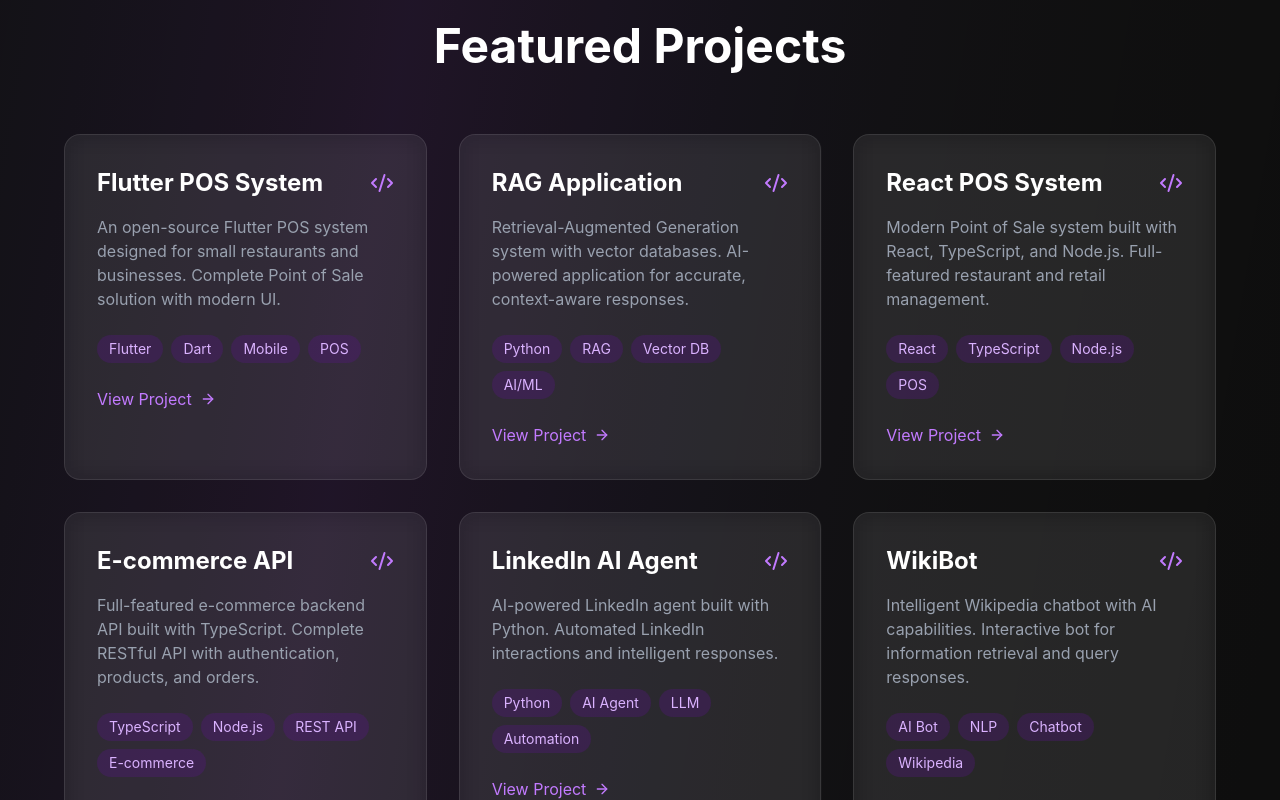
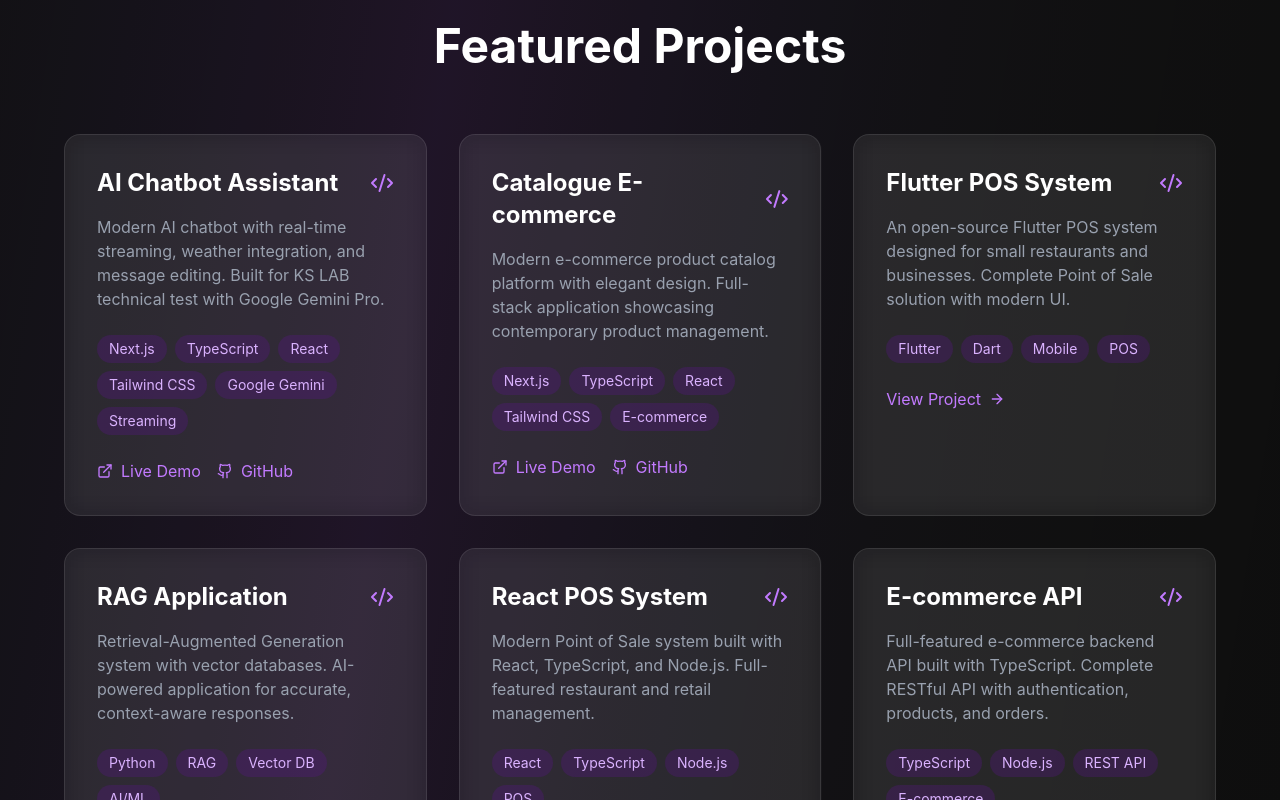
Before and after one commit to ialnezami/portfolio-website, a Next.js app: page /en in a window 1280 px wide. Shown: the part 5200-6000 px from the top of the page. Built offline with nearby package versions, Linux system fonts and the light colour scheme.

Commit message:
Add new projects to portfolio and enhance project links

```diff
--- a/app/[locale]/page.tsx
+++ b/app/[locale]/page.tsx
@@ -18,7 +18,8 @@
   Cpu,
   Database,
   Cloud,
-  Bot
+  Bot,
+  ExternalLink
 } from 'lucide-react';
 import LanguageSwitcher from './components/LanguageSwitcher';
 
@@ -89,6 +90,20 @@
   ];
 
   const projects = [
+    {
+      name: 'AI Chatbot Assistant',
+      description: 'Modern AI chatbot with real-time streaming, weather integration, and message editing. Built for KS LAB technical test with Google Gemini Pro.',
+      tech: ['Next.js', 'TypeScript', 'React', 'Tailwind CSS', 'Google Gemini', 'Streaming'],
+      githubLink: 'https://github.com/ialnezami/KS',
+      liveLink: 'https://ks-pink.vercel.app'
+    },
+    {
+      name: 'Catalogue E-commerce',
+      description: 'Modern e-commerce product catalog platform with elegant design. Full-stack application showcasing contemporary product management.',
+      tech: ['Next.js', 'TypeScript', 'React', 'Tailwind CSS', 'E-commerce'],
+      githubLink: 'https://github.com/ialnezami/catalogue',
+      liveLink: 'https://catalogue-blue.vercel.app'
+    },
     {
       name: 'Flutter POS System',
       description: 'An open-source Flutter POS system designed for small restaurants and businesses. Complete Point of Sale solution with modern UI.',
@@ -610,13 +625,41 @@
                       </span>
                     ))}
                   </div>
+                  <div className="flex gap-4 flex-wrap">
+                    {project.liveLink && (
+                      <motion.a
+                        href={project.liveLink}
+                        target="_blank"
+                        rel="noopener noreferrer"
+                        className="inline-flex items-center gap-2 text-purple-400 hover:text-purple-300 transition-colors"
+                        whileHover={{ x: 5 }}
+                      >
+                        <ExternalLink className="w-4 h-4" /> Live Demo
+                      </motion.a>
+                    )}
+                    {project.githubLink && (
+                      <motion.a
+                        href={project.githubLink}
+                        target="_blank"
+                        rel="noopener noreferrer"
+                        className="inline-flex items-center gap-2 text-purple-400 hover:text-purple-300 transition-colors"
+                        whileHover={{ x: 5 }}
+                      >
+                        <Github className="w-4 h-4" /> GitHub
+                      </motion.a>
+                    )}
+                    {project.link && !project.liveLink && !project.githubLink && (
                       <motion.a
                         href={project.link}
+                        target="_blank"
+                        rel="noopener noreferrer"
                         className="inline-flex items-center gap-2 text-purple-400 hover:text-purple-300 transition-colors"
                         whileHover={{ x: 5 }}
                       >
                         View Project <ArrowRight className="w-4 h-4" />
                       </motion.a>
+                    )}
+                  </div>
                 </motion.div>
               ))}
             </div>
```
Lines whose indentation alone changed are shown as unchanged.
